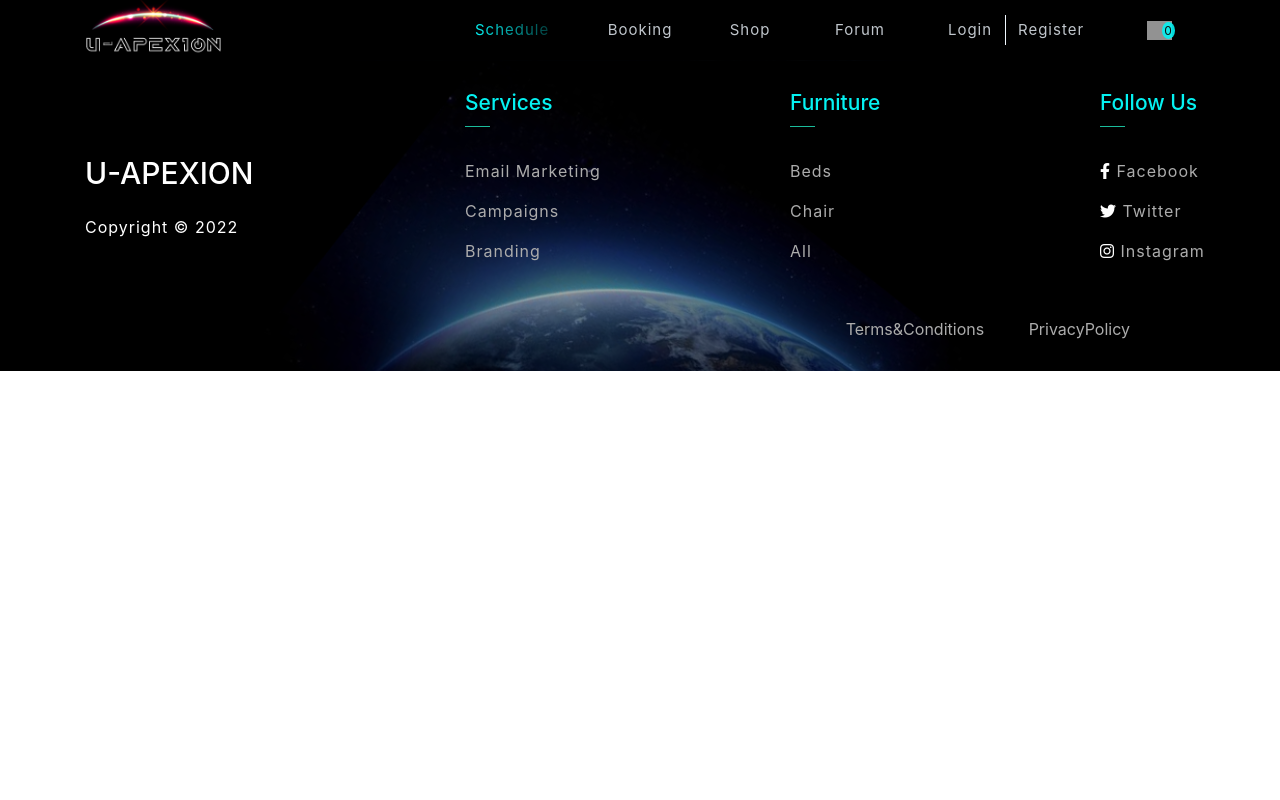
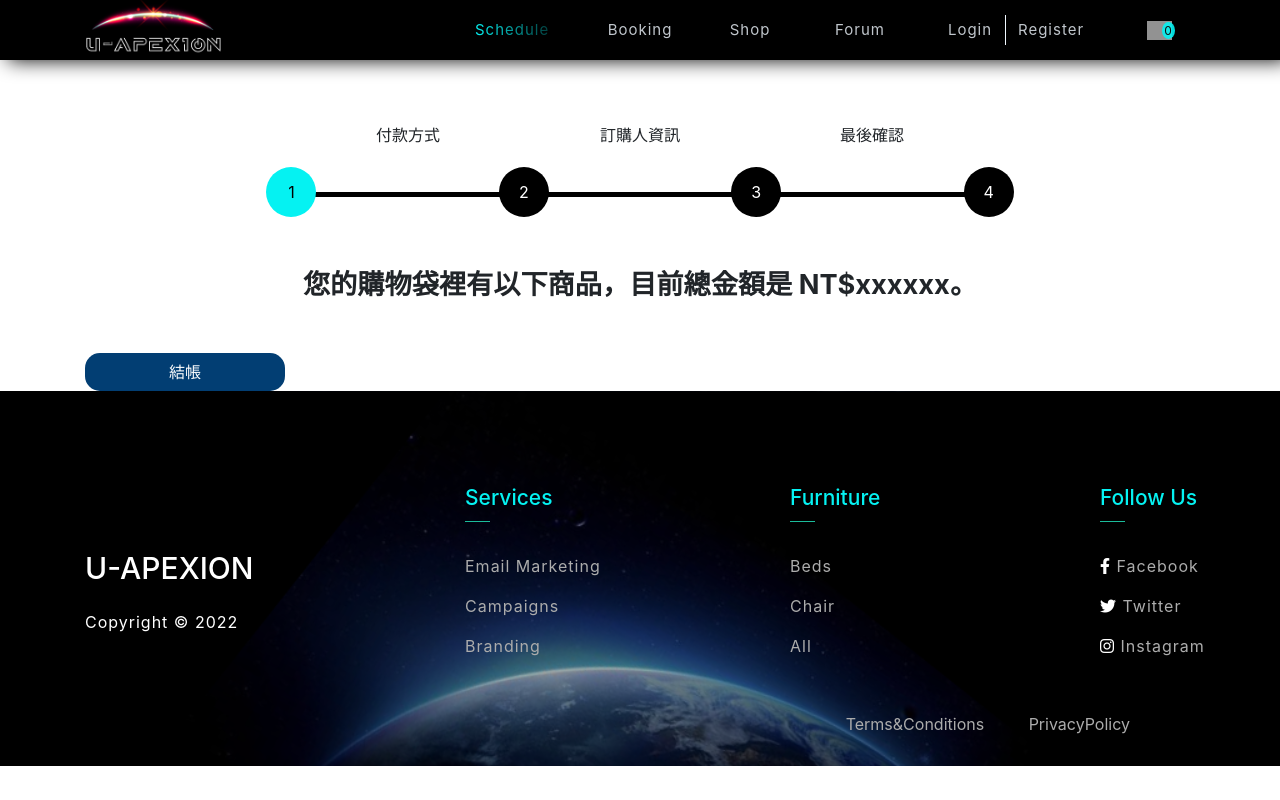
Before and after one commit to Jhih-Ting23472002/u-apexion-react, a React (Create React App) app: page /cart-payment in a window 1280 px wide. Built offline with nearby package versions, Linux system fonts and the light colour scheme; grey boxes are pictures that could not be loaded.

Commit message:
正在切

```diff
--- /dev/null
+++ b/src/pages/Cart/CartChoosePayment.css
@@ -0,0 +1,51 @@
+.container-fluid{
+    background-color: #fff;
+    /* height: 100vh; */
+}
+.container{
+    padding-top: 5%;
+    /* position: relative; */
+}
+.steps{
+    width: 50px;
+    height: 50px;
+    border-radius: 50%;
+    color: #fff;
+    background-color: #000;
+}
+.step-one{
+    background-color: #05F2F2;
+    color: #000;
+}
+.process-line{
+    position: relative;
+}
+.ml-6{
+    margin: 0px 80px 20px 80px;
+}
+.ml-7{
+    margin: 0px 8% 0px 8%;
+    z-index: 2;
+    text-align: center;
+    /* line-height: 1%; */
+}
+.step-line{
+    background-color: #000;
+    height: 5px;
+    width: 65%;
+    /* margin: auto; */
+    position: absolute;
+    top: 50%;
+    left: 17.5%;
+}
+.total-price-text{
+    font-size: 1.7rem;
+    font-weight: bold;
+}
+.btn{
+    background-color: #023E73;
+    color: #fff;
+    width: 200px;
+    border-radius: 15px;
+    /* padding-bottom: 1px; */
+}
--- a/src/pages/Cart/CartChoosePayment.js
+++ b/src/pages/Cart/CartChoosePayment.js
@@ -1,9 +1,37 @@
 import React from 'react';
+import './CartChoosePayment.css';
 
 const CartChoosePayment = () => {
   return (
     <>
-      <div className="container-fluid"></div>
+      <div className="cart container-fluid">
+        <div className="cart container">
+          <div className="cart row d-flex justify-content-center">
+            <div className="cart step-text ml-6">付款方式</div>
+            <div className="cart step-text ml-6">訂購人資訊</div>
+            <div className="cart step-text ml-6">最後確認</div>
+          </div>
+          <div className="cart row d-flex justify-content-center process-line">
+            <div className="cart step-line"></div>
+            <div className="steps step-one ml-7 d-flex align-items-center justify-content-center">
+              1
+            </div>
+            <div className="steps step-two ml-7 d-flex align-items-center justify-content-center">
+              2
+            </div>
+            <div className="steps step-three ml-7 d-flex align-items-center justify-content-center">
+              3
+            </div>
+            <div className="steps step-four ml-7 d-flex align-items-center justify-content-center">
+              4
+            </div>
+          </div>
+          <div className="cart d-flex justify-content-center py-5 total-price-text">
+            您的購物袋裡有以下商品，目前總金額是 NT$xxxxxx。
+          </div>
+          <button className="btn">結帳</button>
+        </div>
+      </div>
     </>
   );
 };
```
